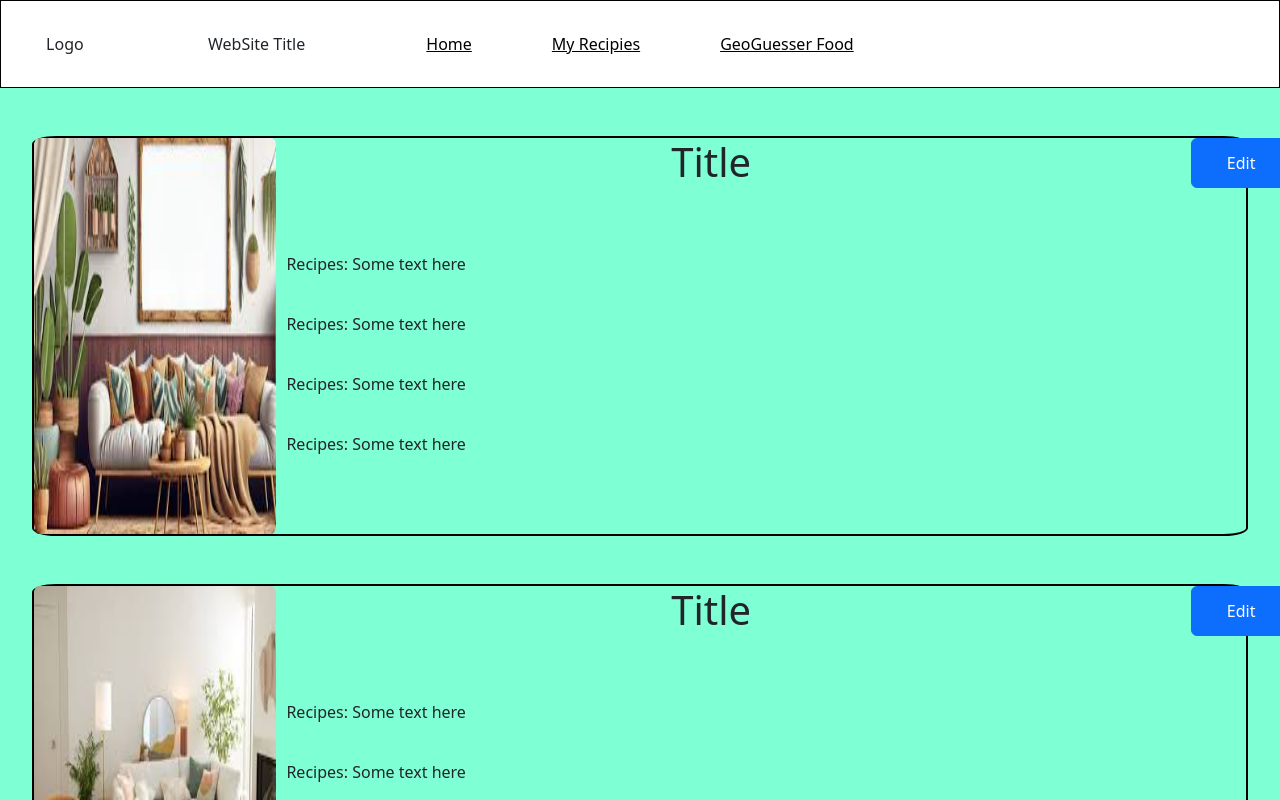
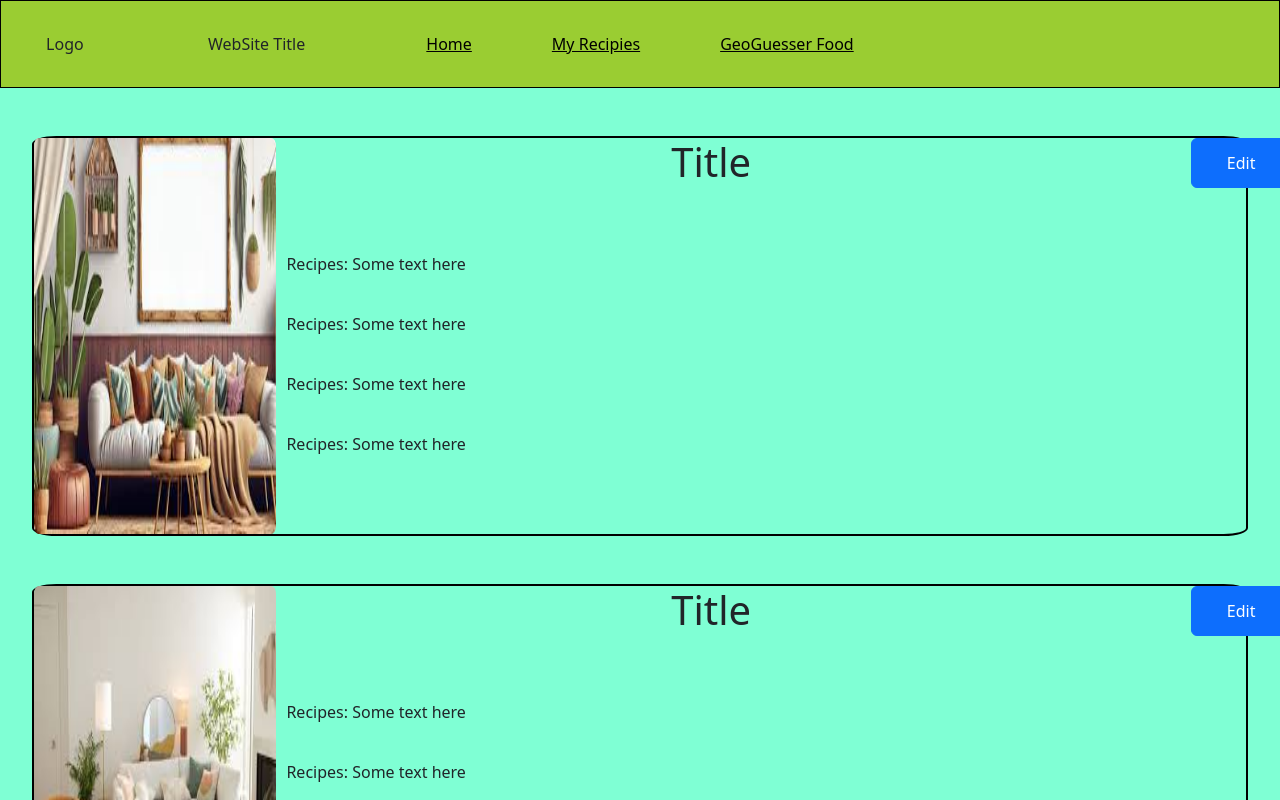
Before and after one commit to munzaboss/CEN3031-2024, a React (Create React App) app in the folder CenProject/frontend/: page /myRecipes in a window 1280 px wide. Shown: the top 800 px of the page. Built offline with nearby package versions, Linux system fonts and the light colour scheme.

Commit message:
Update NavBar.css

```diff
--- a/CenProject/frontend/src/style/NavBar.css
+++ b/CenProject/frontend/src/style/NavBar.css
@@ -3,6 +3,7 @@
   width: 100%;
   position: relative;
   border: 1px solid black;
+  background-color: yellowgreen;
 }
 
 .nav-logo{
```
